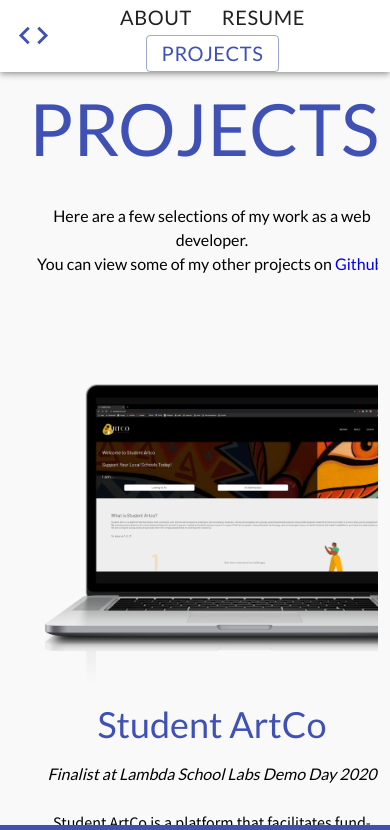
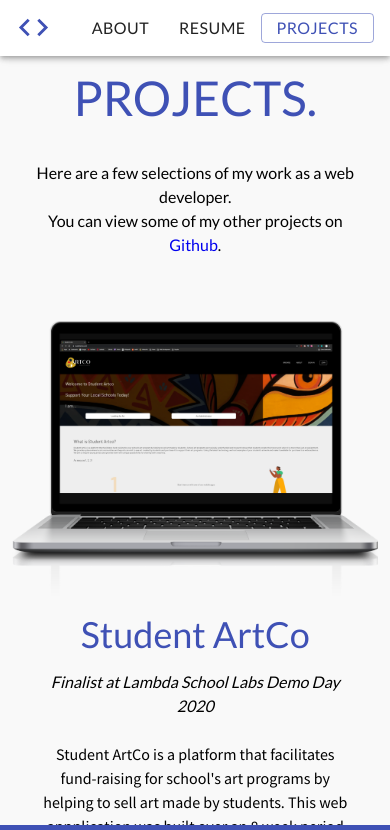
Before and after one commit to ian-schwartz/portfolio, a React (Create React App) app: page /projects in a window 390 px wide. Shown: the top 830 px of the page. Built offline with nearby package versions, Linux system fonts and the light colour scheme; the HTML template or start-up script is replaced by a standard one.

Commit message:
updated media queries/breakpoints

```diff
--- a/src/App.css
+++ b/src/App.css
@@ -102,20 +102,19 @@
   margin-left: 20px;
 }
 
-@media screen and (max-width: 800px) {
+@media screen and (max-width: 768px) {
+  #home-btn {
+    display: none;
+  }
+
   .about-wrap {
     flex-direction: column;
   }
+
   .about-img {
     width: 60%;
     margin-left: 20%;
     border-radius: 15%;
-  }
-}
-
-@media screen and (max-width: 575px) {
-  #home-btn {
-    display: none;
   }
 
   .home-heading {
@@ -158,7 +157,14 @@
   }
 
   .project-img {
-    max-height: 300px;
-    margin-left: 8%;
+    max-height: 275px;
+    margin-top: 5%;
+    margin-left: 0;
   }
 }
+
+@media screen and (max-width: 480px) {
+  .heading {
+    font-size: 3rem;
+  }
+}
--- a/src/components/Home.js
+++ b/src/components/Home.js
@@ -7,12 +7,13 @@
 import Nav from "./Nav";
 import Footer from "./Footer";
 
-const useStyles = makeStyles({
+const useStyles = makeStyles(theme => ({
   iconLink: {
     fontSize: "3rem",
-    margin: "0 .5%"
+    margin: "0 .5%",
+    [theme.breakpoints.down("sm")]: { fontSize: "2rem" }
   }
-});
+}));
 
 const Home = () => {
   const classes = useStyles();
--- a/src/components/Nav.js
+++ b/src/components/Nav.js
@@ -6,15 +6,16 @@
 import Button from "@material-ui/core/Button";
 import CodeIcon from "@material-ui/icons/Code";
 
-const useStyles = makeStyles({
+const useStyles = makeStyles(theme => ({
   link: {
     textDecoration: "none"
   },
   button: {
     fontSize: "1.25rem",
-    padding: "0 15px"
+    padding: "0 15px",
+    [theme.breakpoints.down("sm")]: { fontSize: "1rem" }
   }
-});
+}));
 
 const Nav = () => {
   const classes = useStyles();
```
